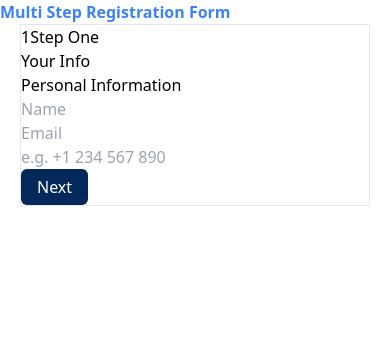
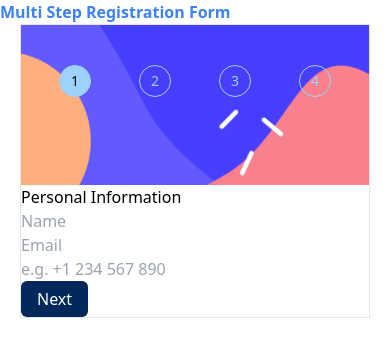
Before and after one commit to JimeBlue/multi-step-registration-form, a Nuxt app: page / in a window 390 px wide. Shown: the top 356 px of the page. Built offline with nearby package versions, Linux system fonts and the light colour scheme; what vue-sweetalert2 would draw is missing.

Commit message:
Style StepIndicator for mobile

```diff
--- a/components/form.vue
+++ b/components/form.vue
@@ -1,7 +1,11 @@
 <template>
-  <section>
+  <section class="flex flex-col lg:flex-row">
     <!-- NOTE: Step indicator -->
-    <StepIndicator :step="step" />
+    <article class="lg:w-[30%]">
+      <StepIndicator :active-step="step" />
+    </article>
+    <!-- NOTE: Form -->
+    <article class="lg:w-[70%]">
       <ValidationObserver ref="observer">
         <form @submit.prevent>
           <section v-if="!isSubmitted">
@@ -132,15 +136,17 @@
           <section v-if="isSubmitted">
             <h2>Thank You!</h2>
             <p>
-            Thanks for confirming your subscription! We hope you have fun using
-            our platform. If you ever need support, please feel free to email us
-            at
-            <a href="mailto:support@loremgaming.com">support@loremgaming.com</a
+              Thanks for confirming your subscription! We hope you have fun
+              using our platform. If you ever need support, please feel free to
+              email us at
+              <a href="mailto:support@loremgaming.com"
+                >support@loremgaming.com</a
               >.
             </p>
           </section>
         </form>
       </ValidationObserver>
+    </article>
   </section>
 </template>
 <script>
@@ -165,6 +171,7 @@ export default {
   data() {
     return {
       step: 1,
+
       isSubmitted: false,
       form: {
         name: "",
--- a/components/form/StepIndicator.vue
+++ b/components/form/StepIndicator.vue
@@ -1,10 +1,30 @@
 <template>
-  <div>
-    <div>
-      <span>{{ step }}</span>
-      <span>Step {{ stepInWords }}</span>
+  <div class="relative w-full">
+    <!-- Use an img tag as the background image -->
+    <img
+      :src="require('@/assets/img/bg-sidebar-mobile.png')"
+      alt=""
+      class="w-full"
+    />
+    <!-- Add text on top of the image using absolute positioning -->
+    <div class="absolute inset-0 z-10">
+      <div class="flex flex-row justify-around mt-10 max-w-xs mx-auto">
+        <ul v-for="(step, index) in steps" :key="index">
+          <li
+            class="w-8 h-8 border border-lightBlue rounded-full flex items-center justify-center text-sm"
+            :class="
+              activeStep === step
+                ? 'bg-lightBlue text-black'
+                : 'bg-transparent text-lightBlue'
+            "
+          >
+            {{ step }}
+          </li>
+        </ul>
+      </div>
+      <span class="hidden lg:inline">Step {{ stepInWords }}</span>
     </div>
-    <div>
+    <div class="hidden lg:inline">
       {{ stepName }}
     </div>
   </div>
@@ -13,17 +33,22 @@
 <script>
 export default {
   props: {
-    step: {
+    activeStep: {
       type: Number,
       required: true,
     },
+  },
+  data() {
+    return {
+      steps: [1, 2, 3, 4],
+    };
   },
   computed: {
     stepInWords() {
       const words = ["One", "Two", "Three", "Four"];
       return words[this.step - 1];
     },
-    stepName() {
+    stepNames() {
       const names = ["Your Info", "Select Plan", "Add-ons", "Summary"];
       return names[this.step - 1];
     },
--- a/tailwind.config.js
+++ b/tailwind.config.js
@@ -6,6 +6,8 @@ module.exports = {
       colors: {
         primary: "#02295A",
         secondary: "#6B7280",
+        pastelBlue: "#ADBEFF",
+        lightBlue: "#9CD2FC",
       },
     },
   },
```
Also changed, not shown: assets/img/bg-sidebar-mobile.png (added). Lines whose indentation alone changed are shown as unchanged.
